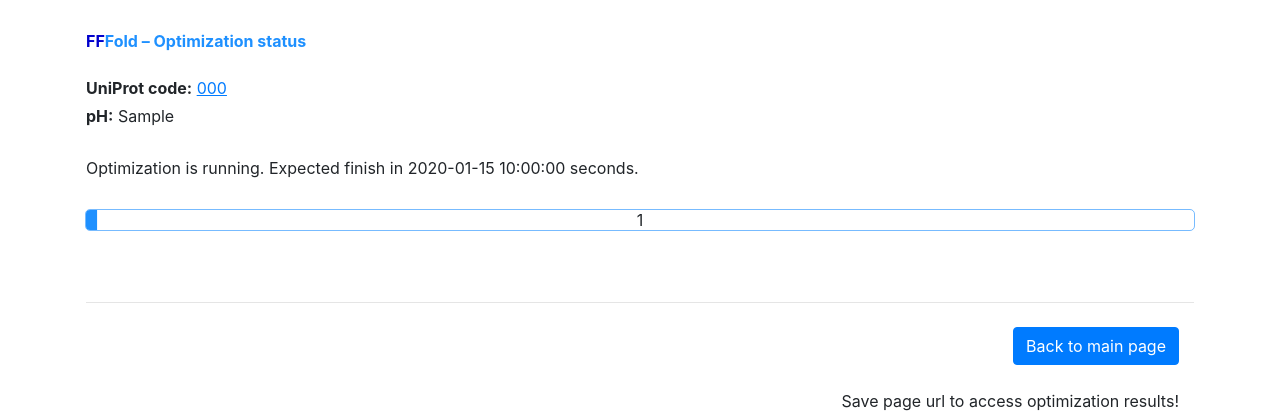
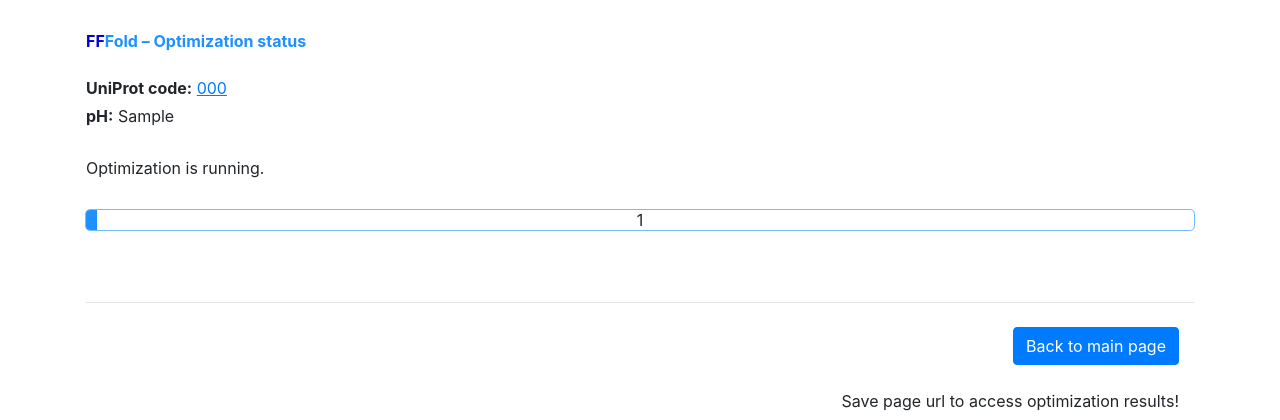
Before and after one commit to sb-ncbr/FFFold, a Flask app: template app/templates/running.html in a window 1280 px wide. Shown: the top 420 px of the page. Run offline with Flask 2, Linux system fonts and the light colour scheme; the template is opened without the code that fills it: most values are stand-ins (such as "Sample title", 1, 10 or a date in 2020); some libraries are stand-ins or nearby versions.

Commit message:
delete time

```diff
--- a/app/routes.py
+++ b/app/routes.py
@@ -181,8 +181,7 @@ def results():
                                code=code,
                                ph=ph,
                                percent_value = percent_value,
-                               percent_text = percent_text,
-                               time = (total_n_residues - n_optimized_residues) * time_per_residuum)
+                               percent_text = percent_text)
 
     return render_template('results.html',
                            ID=ID,
--- a/app/templates/running.html
+++ b/app/templates/running.html
@@ -29,7 +29,7 @@
 
 
     <div class="col-12 mt-1" style="margin-bottom: 30px;"><br>
-      Optimization is running. Expected finish in {{ time }} seconds.
+      Optimization is running.
     </div>
 
     <div id="bar-container"></div>
```
